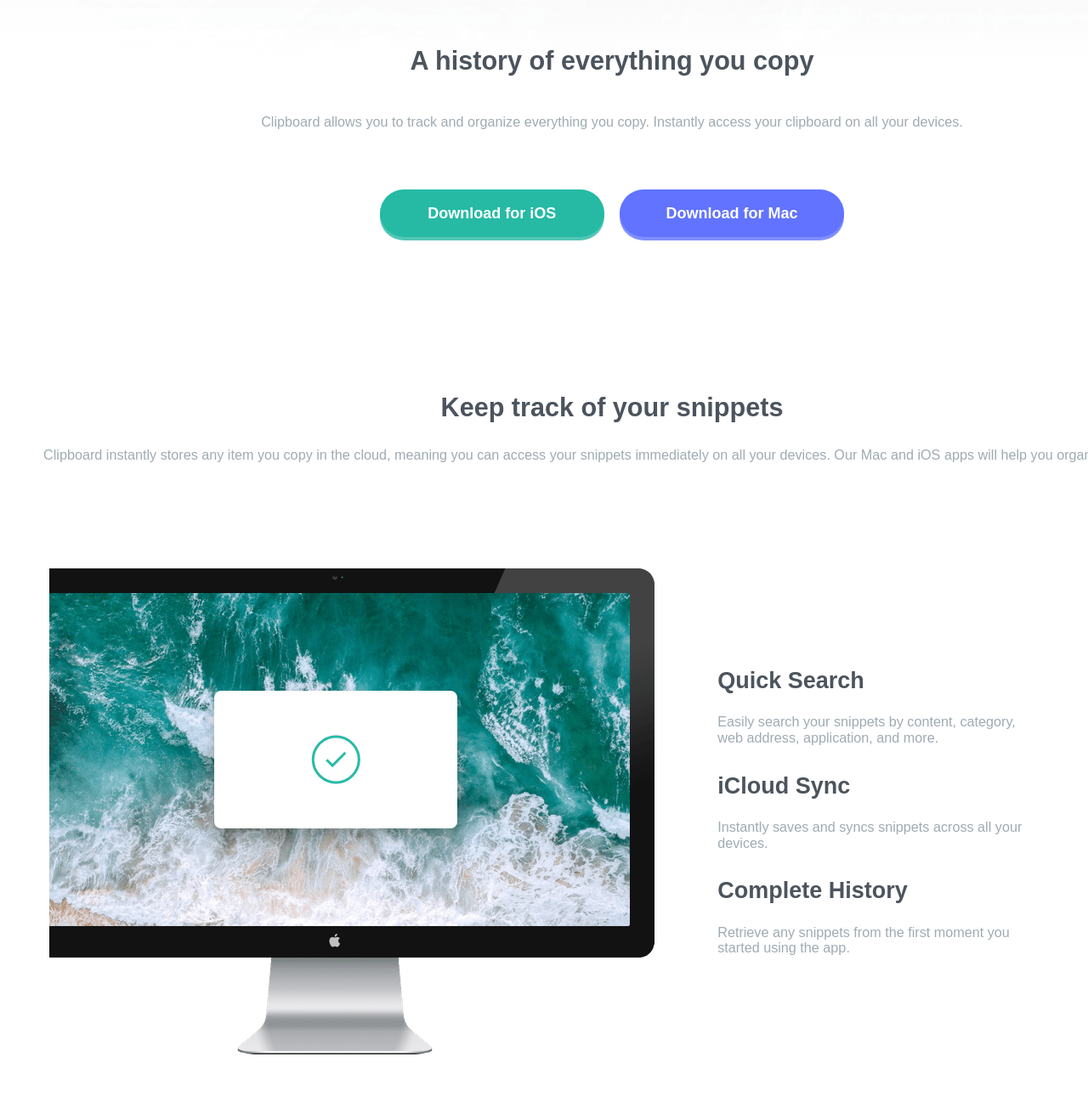
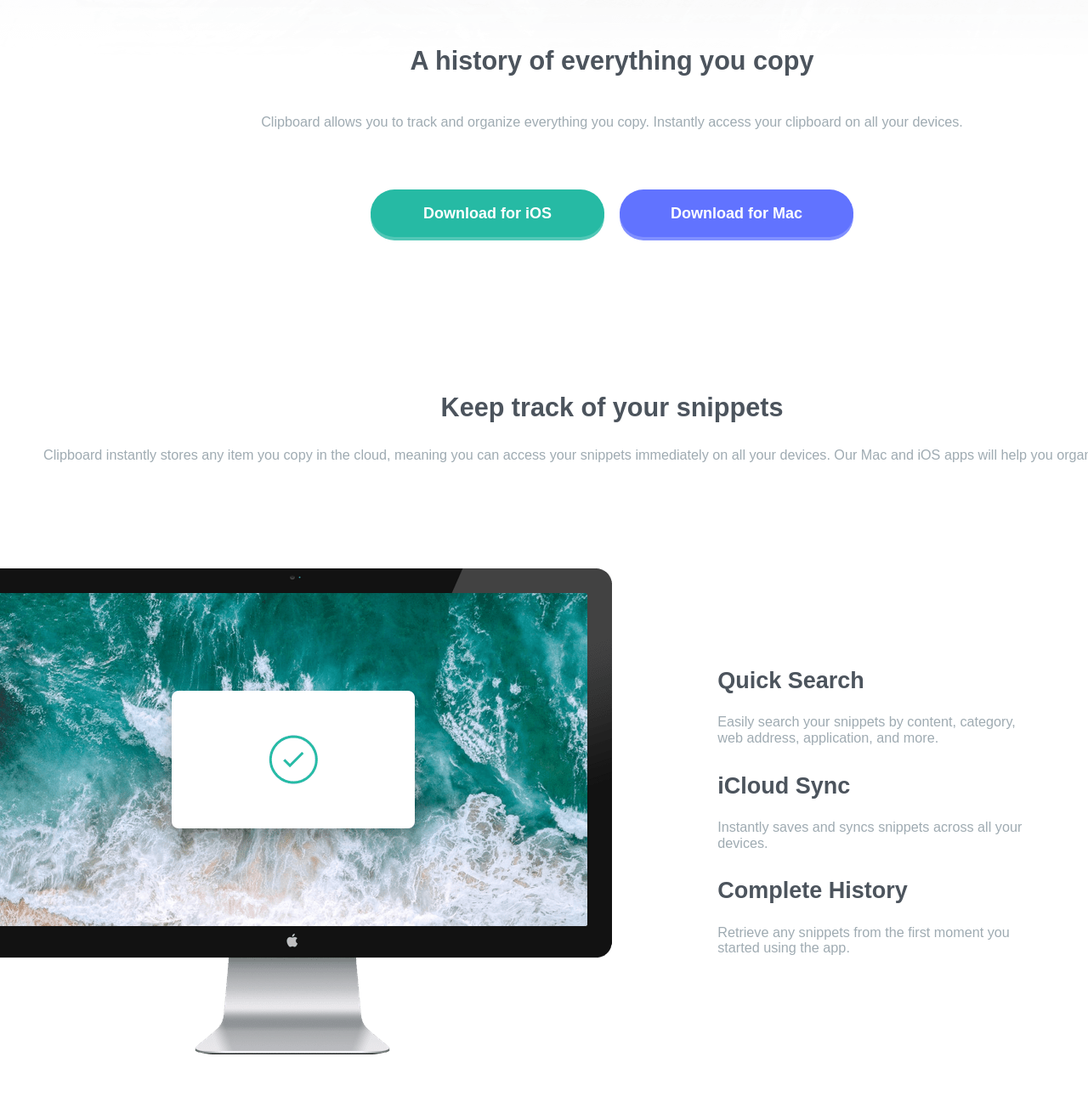
Before and after one commit to Brandon010917/clipboard-landing-page-master, a plain HTML site: page index.html in a window 1280 px wide. Shown: the part 290-1600 px from the top of the page at 85% size. Drawn offline with Linux system fonts and the light colour scheme; a web font is replaced by a local one.

Commit message:
Cambios Styles

```diff
--- a/css/style.css
+++ b/css/style.css
@@ -33,7 +33,7 @@ a {
 }
 
 header {
-  padding: 8rem 2rem 9rem;
+  padding: 8rem 1rem 9rem;
   display: flex;
   flex-direction: column;
   align-items: center;
@@ -276,7 +276,7 @@ header {
   }
 
   .main__left-img {
-    clip-path: inset(0 0 0 40px);
+    transform: translateX(-50px)
   }
 
   .main__right {
```
